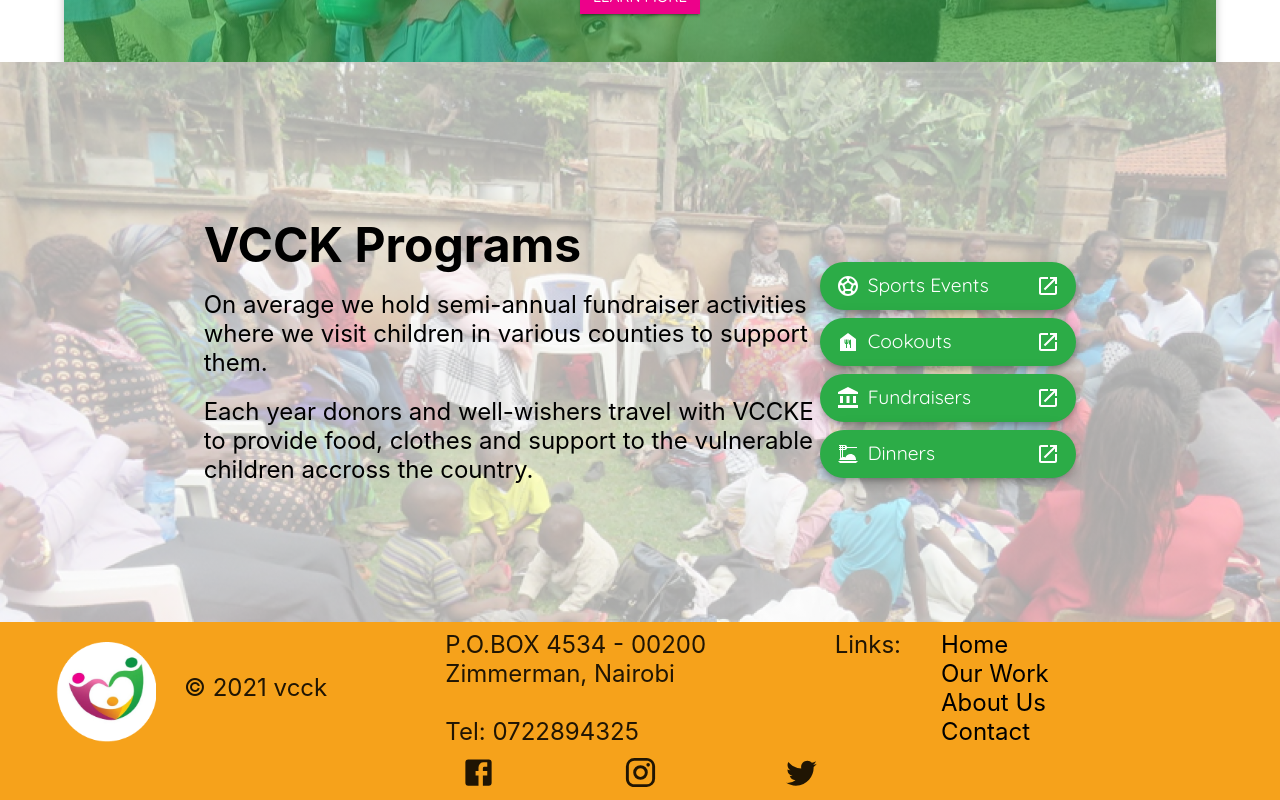
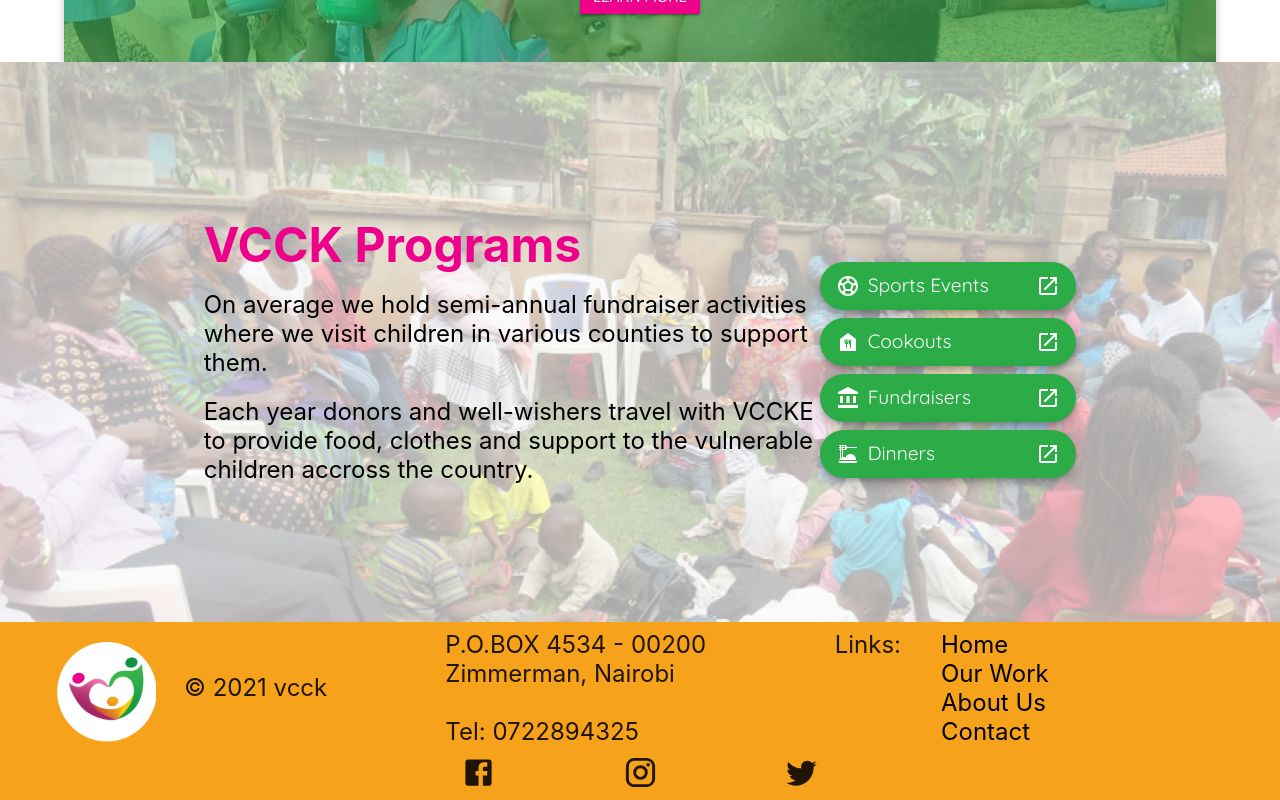
Before and after one commit to mwendwa99/vccke, a React (Create React App) app: page / in a window 1280 px wide. Shown: the part 1538-2338 px from the top of the page. Built offline with nearby package versions, Linux system fonts and the light colour scheme.

Commit message:
Update Home.jsx

```diff
--- a/src/components/Home.jsx
+++ b/src/components/Home.jsx
@@ -100,7 +100,7 @@ function Home() {
                 <Container maxWidth='xl' className='page3' >
                     <Grid container className='page3__programs'>
                         <Grid item sm={6}>
-                            <Typography variant='header1'> VCCK Programs</Typography>
+                            <Typography variant='header1' color='secondary'> VCCK Programs</Typography>
                             <br />
                             <Typography variant='text2'>
                                 On average we hold semi-annual fundraiser activities where we visit
```
